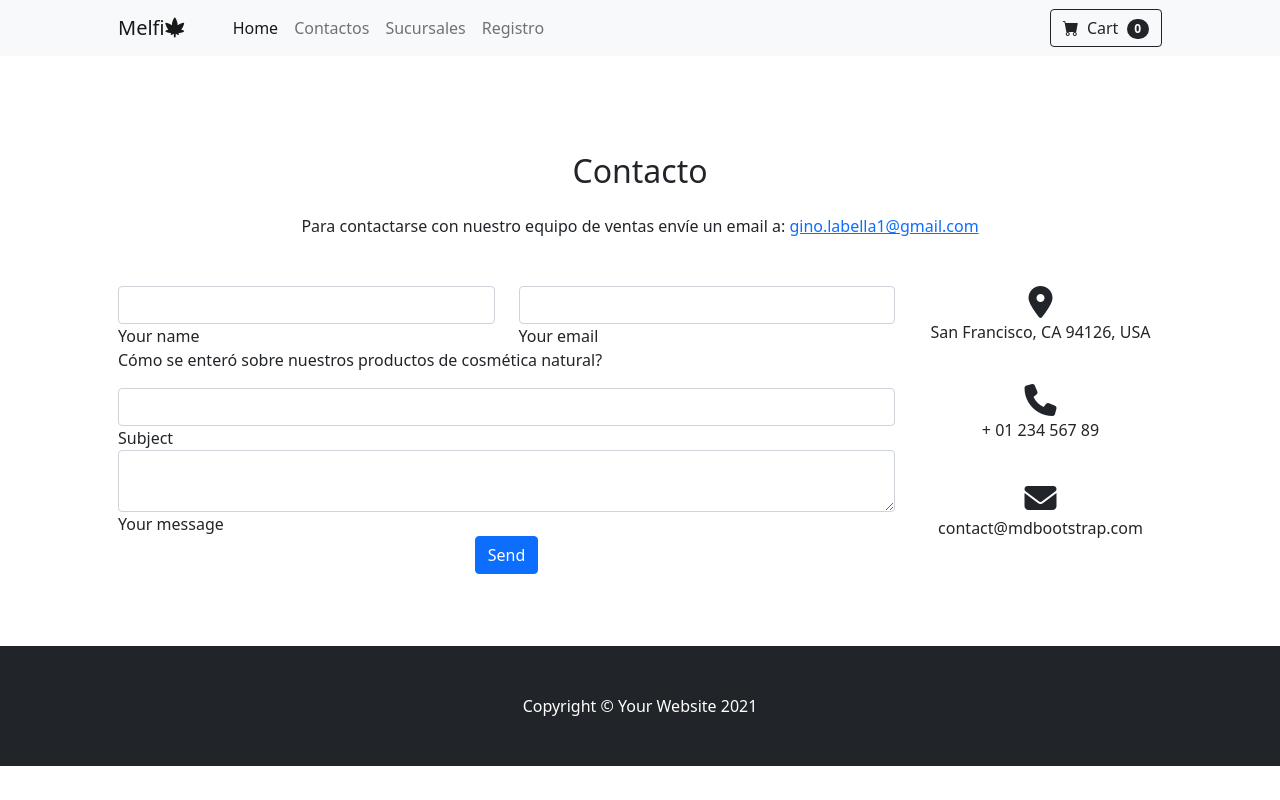
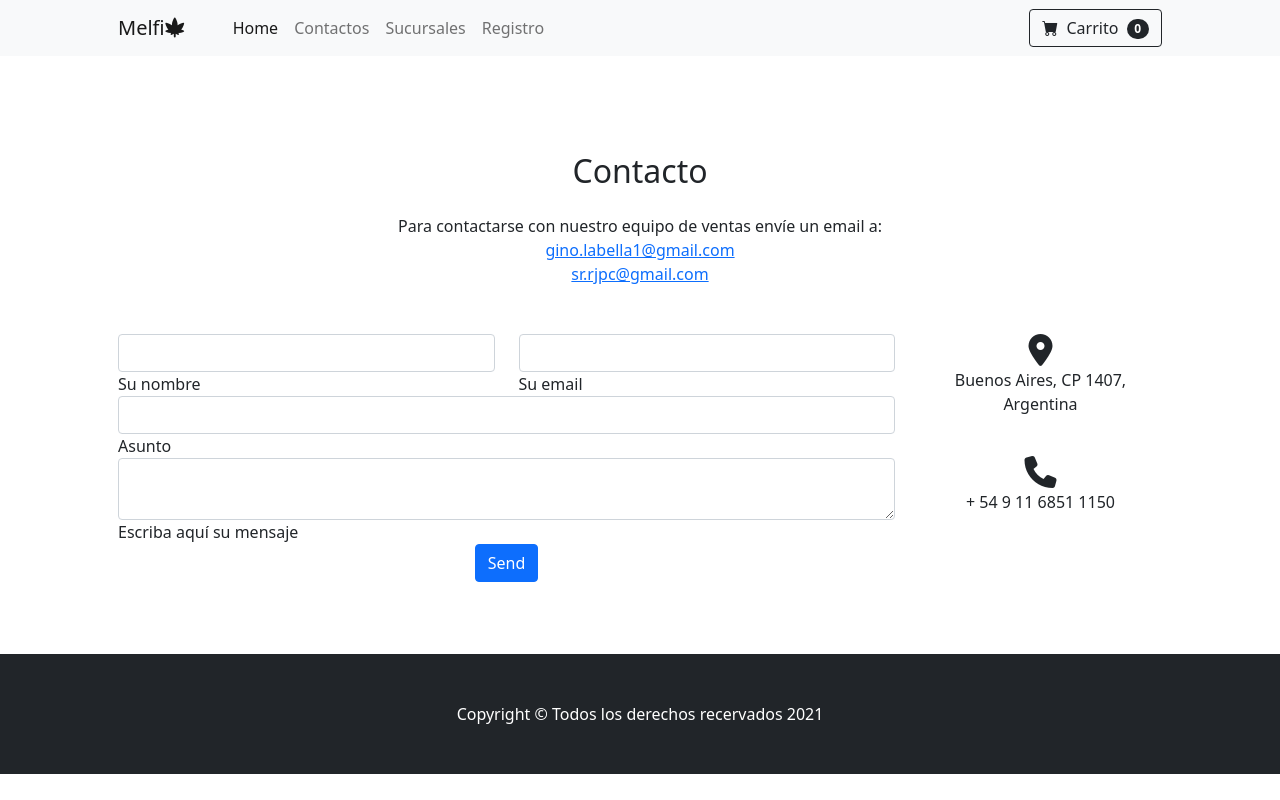
Before and after one commit to gilb21/melfi, a PHP site: page /contacto.php in a window 1280 px wide. Run offline with PHP 8.4, Linux system fonts and the light colour scheme; some libraries are stand-ins or nearby versions; some web fonts are replaced.

Commit message:
pantallas

```diff
--- a/contacto.php
+++ b/contacto.php
@@ -5,9 +5,9 @@
         <meta name="viewport" content="width=device-width, initial-scale=1, shrink-to-fit=no" />
         <meta name="description" content="" />
         <meta name="author" content="" />
-        <title>Shop Homepage - Start Bootstrap Template</title>
+        <title>Melfi</title>
         <!-- Favicon-->
-        <link rel="icon" type="image/x-icon" href="assets/favicon.ico" />
+        <link rel="icon" type="image/x-icon" href="favicon.png" />
         <!-- Bootstrap icons-->
         <link href="https://cdn.jsdelivr.net/npm/bootstrap-icons@1.5.0/font/bootstrap-icons.css" rel="stylesheet" />
         <!-- Core theme CSS (includes Bootstrap)-->
@@ -82,7 +82,7 @@
                     <form class="d-flex">
                         <button class="btn btn-outline-dark" type="submit">
                             <i class="bi-cart-fill me-1"></i>
-                            Cart
+                            Carrito
                             <span class="badge bg-dark text-white ms-1 rounded-pill">0</span>
                         </button>
                     </form>
@@ -99,7 +99,7 @@
     <!--Section heading-->
     <h2 class="h1-responsive font-weight-bold text-center my-4">Contacto</h2>
     <!--Section description-->
-    <p class="text-center w-responsive mx-auto mb-5">Para contactarse con nuestro equipo de ventas envíe un email a: <a href="mailto:gino.labella1@gmail.com">gino.labella1@gmail.com</a></p>
+    <p class="text-center w-responsive mx-auto mb-5">Para contactarse con nuestro equipo de ventas envíe un email a: <br><a href="mailto:gino.labella1@gmail.com">gino.labella1@gmail.com</a><br><a href="mailto:sr.rjpc@gmail.com">sr.rjpc@gmail.com</a></p>
 
     <div class="row">
 
@@ -114,7 +114,7 @@
                     <div class="col-md-6">
                         <div class="md-form mb-0">
                             <input type="text" id="name" name="name" class="form-control">
-                            <label for="name" class="">Your name</label>
+                            <label for="name" class="">Su nombre</label>
                         </div>
                     </div>
                     <!--Grid column-->
@@ -123,7 +123,7 @@
                     <div class="col-md-6">
                         <div class="md-form mb-0">
                             <input type="text" id="email" name="email" class="form-control">
-                            <label for="email" class="">Your email</label>
+                            <label for="email" class="">Su email</label>
                         </div>
                     </div>
                     <!--Grid column-->
@@ -135,9 +135,9 @@
                 <div class="row">
                     <div class="col-md-12">
                         <div class="md-form mb-0">
-                            <p>Cómo se enteró sobre nuestros productos de cosmética natural?</p>
+
                             <input type="text" id="subject" name="subject" class="form-control">
-                            <label for="subject" class="">Subject</label>
+                            <label for="subject" class="">Asunto</label>
                         </div>
                     </div>
                 </div>
@@ -151,7 +151,7 @@
 
                         <div class="md-form">
                             <textarea type="text" id="message" name="message" rows="2" class="form-control md-textarea"></textarea>
-                            <label for="message">Your message</label>
+                            <label for="message">Escriba aquí su mensaje</label>
                         </div>
 
                     </div>
@@ -171,15 +171,11 @@
         <div class="col-md-3 text-center">
             <ul class="list-unstyled mb-0">
                 <li><i class="fas fa-map-marker-alt fa-2x"></i>
-                    <p>San Francisco, CA 94126, USA</p>
+                    <p>Buenos Aires, CP 1407, Argentina</p>
                 </li>
 
                 <li><i class="fas fa-phone mt-4 fa-2x"></i>
-                    <p>+ 01 234 567 89</p>
-                </li>
-
-                <li><i class="fas fa-envelope mt-4 fa-2x"></i>
-                    <p>contact@mdbootstrap.com</p>
+                    <p>+ 54 9 11 6851 1150</p>
                 </li>
             </ul>
         </div>
@@ -193,7 +189,7 @@
         </section>
         <!-- Footer-->
         <footer class="py-5 bg-dark">
-            <div class="container"><p class="m-0 text-center text-white">Copyright &copy; Your Website 2021</p></div>
+            <div class="container"><p class="m-0 text-center text-white">Copyright &copy; Todos los derechos recervados 2021</p></div>
         </footer>
         <!-- Bootstrap core JS-->
         <script src="https://cdn.jsdelivr.net/npm/bootstrap@5.1.3/dist/js/bootstrap.bundle.min.js"></script>
```
Also changed, not shown: registro.php (+12 -12 lines), 2.jpeg (added), cogo.jpg (added), cogui.jpeg (added), favicon.png (added), wallpaperbetter.jpg (added).
